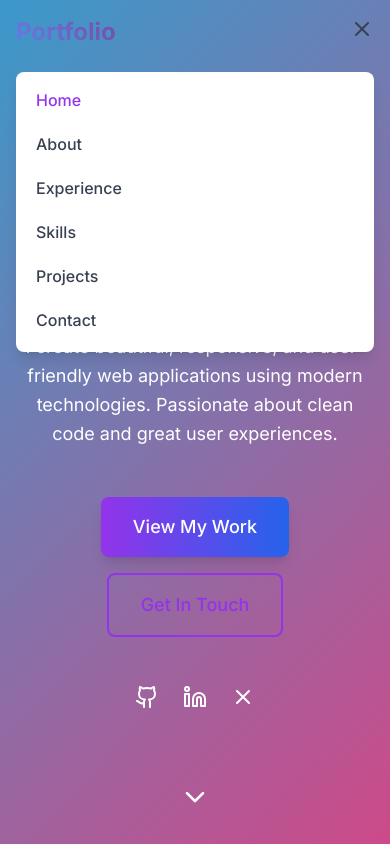
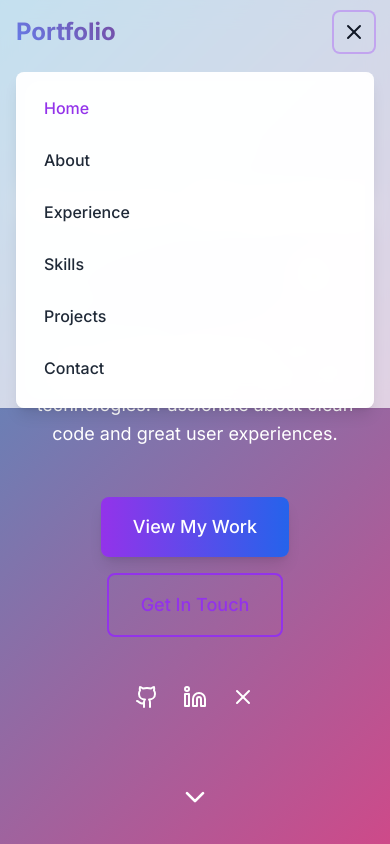
Before and after one commit to Gagan956/Gagan_Portfolio, a Next.js app: page / in a window 390 px wide. Both pictures are taken after a click on the button "Open menu". Shown: the top 844 px of the page. Built offline with nearby package versions, Linux system fonts and the light colour scheme.

Commit message:
fix mobile view

```diff
--- a/src/components/layout/Navbar.tsx
+++ b/src/components/layout/Navbar.tsx
@@ -62,7 +62,7 @@ export default function Navbar() {
       className={`fixed top-0 left-0 right-0 z-50 transition-all duration-300 ${
         scrolled
           ? 'bg-white/80 dark:bg-gray-900/80 backdrop-blur-md shadow-lg'
-          : 'bg-transparent'
+          : 'bg-white/70 dark:bg-gray-900/70 backdrop-blur-md shadow-sm md:bg-transparent md:shadow-none'
       }`}
     >
       <div className="max-w-7xl mx-auto px-4 sm:px-6 lg:px-8">
@@ -70,19 +70,19 @@ export default function Navbar() {
           {/* Logo */}
           <motion.div
             whileHover={{ scale: 1.05 }}
-            className="text-2xl font-bold gradient-text cursor-pointer"
+            className="text-2xl font-bold gradient-text cursor-pointer shrink-0"
             onClick={() => handleNavClick('home')}
           >
             Portfolio
           </motion.div>
 
           {/* Desktop Navigation */}
-          <div className="hidden md:flex space-x-8">
+          <div className="hidden md:flex space-x-6 lg:space-x-8">
             {navItems.map((item) => (
               <motion.button
                 key={item.id}
                 whileHover={{ y: -2 }}
-                className={`nav-link font-medium ${
+                className={`nav-link text-sm lg:text-base font-medium ${
                   activeSection === item.id
                     ? 'text-purple-600 dark:text-purple-400'
                     : 'text-gray-700 dark:text-gray-300 hover:text-purple-600 dark:hover:text-purple-400'
@@ -99,7 +99,8 @@ export default function Navbar() {
             <motion.button
               whileTap={{ scale: 0.95 }}
               onClick={() => setIsOpen(!isOpen)}
-              className="text-gray-700 dark:text-gray-300 hover:text-purple-600 dark:hover:text-purple-400"
+              aria-label={isOpen ? 'Close menu' : 'Open menu'}
+              className="shrink-0 p-2 rounded-md text-gray-900 dark:text-gray-100 hover:text-purple-600 dark:hover:text-purple-400 focus:outline-none focus:ring-2 focus:ring-purple-500/40"
             >
               {isOpen ? <X size={24} /> : <Menu size={24} />}
             </motion.button>
@@ -111,17 +112,17 @@ export default function Navbar() {
             initial={{ opacity: 0, height: 0 }}
             animate={{ opacity: 1, height: 'auto' }}
             exit={{ opacity: 0, height: 0 }}
-            className="md:hidden bg-white dark:bg-gray-900 shadow-lg rounded-lg mt-2"
+            className="md:hidden bg-white/95 dark:bg-gray-900/95 backdrop-blur-md shadow-lg rounded-lg mt-2"
           >
-            <div className="px-2 pt-2 pb-3 space-y-1">
+            <div className="px-3 pt-3 pb-4 space-y-1">
               {navItems.map((item) => (
                 <motion.button
                   key={item.id}
                   whileHover={{ x: 5 }}
-                  className={`block w-full text-left px-3 py-2 rounded-md font-medium ${
+                  className={`block w-full text-left px-4 py-3 rounded-md font-medium text-base ${
                     activeSection === item.id
                       ? 'text-purple-600 dark:text-purple-400'
-                      : 'text-gray-700 dark:text-gray-300 hover:text-purple-600 dark:hover:text-purple-400 hover:bg-gray-100 dark:hover:bg-gray-800'
+                      : 'text-gray-800 dark:text-gray-200 hover:text-purple-600 dark:hover:text-purple-400 hover:bg-gray-100 dark:hover:bg-gray-800'
                   }`}
                   onClick={() => handleNavClick(item.id)}
                 >
--- a/src/components/sections/Experience.tsx
+++ b/src/components/sections/Experience.tsx
@@ -39,14 +39,26 @@ export default function Experience() {
           </ul>
         </div>
 
-        {/* Certificate Image */}
+        {/* Certificate Image - Mobile visible */}
+        <div className="md:hidden">
+          <div className="relative w-full aspect-[4/3] bg-gray-100 dark:bg-gray-800 rounded-xl overflow-hidden">
+            <Image
+              src="/images/certificate.jpg"
+              alt="House of MarkTech Certificate"
+              fill
+              className="object-contain"
+            />
+          </div>
+        </div>
+
+        {/* Certificate Image - Desktop overlay on hover */}
         <motion.div
           initial={{ opacity: 0, y: 20 }}
           whileHover={{ opacity: 1, y: 0 }}
           transition={{ duration: 0.5 }}
-          className="absolute top-0 left-0 w-full h-full bg-black bg-opacity-60 flex items-center justify-center z-0 pointer-events-none group-hover:z-20 group-hover:pointer-events-auto"
+          className="hidden md:flex absolute top-0 left-0 w-full h-full bg-black/60 items-center justify-center z-0 pointer-events-none group-hover:z-20 group-hover:pointer-events-auto"
         >
-          <div className="relative w-64 h-64">
+          <div className="relative w-80 h-80">
             <Image
               src="/images/certificate.jpg"
               alt="House of MarkTech Certificate"
--- a/src/components/sections/Projects.tsx
+++ b/src/components/sections/Projects.tsx
@@ -110,7 +110,7 @@ export default function Projects() {
       subtitle="Some of my latest work"
       className="bg-gradient-to-br from-gray-50 to-gray-100 dark:from-gray-900 dark:to-gray-800"
     >
-      <div className="grid md:grid-cols-2 lg:grid-cols-3 gap-10">
+      <div className="grid grid-cols-1 gap-6 sm:gap-8 md:grid-cols-2 lg:grid-cols-3 md:gap-10">
         {projects.map((project, index) => (
           <motion.div
             key={project.id}
@@ -118,26 +118,27 @@ export default function Projects() {
             whileInView={{ opacity: 1, y: 0 }}
             transition={{ delay: index * 0.15 }}
             whileHover={{ y: -8 }}
+            viewport={{ once: true, amount: 0.2 }}
             className="group"
           >
             <Card
               className="h-full flex flex-col overflow-hidden border border-gray-200 dark:border-gray-700
-              bg-white/80 dark:bg-gray-900/60 backdrop-blur-lg shadow-lg hover:shadow-2xl transition-all duration-300 rounded-2xl"
+              bg-white/80 dark:bg-gray-900/60 backdrop-blur-lg shadow-lg hover:shadow-2xl transition-all duration-300 rounded-2xl focus-within:ring-2 focus-within:ring-purple-500/40"
             >
               {/* Project Image */}
-              <div className="relative w-full aspect-[16/9] overflow-hidden rounded-t-2xl bg-gray-100 dark:bg-gray-800 flex items-center justify-center">
+              <div className="relative w-full aspect-[4/3] sm:aspect-[16/9] overflow-hidden rounded-t-2xl bg-gray-100 dark:bg-gray-800 flex items-center justify-center">
                 <Image
                   src={project.image}
                   alt={project.title}
                   width={800}
                   height={450}
-                  className="w-full h-full object-contain transition-transform duration-500 group-hover:scale-105"
+                  className="w-full h-full object-cover md:object-contain transition-transform duration-500 group-hover:scale-105"
                   sizes="(max-width: 768px) 100vw, (max-width: 1200px) 50vw, 33vw"
                   priority={index === 0}
                 />
 
                 {/* Overlay buttons */}
-                <div className="absolute inset-0 bg-black/60 opacity-0 group-hover:opacity-100 transition-all duration-300 flex items-center justify-center gap-6">
+                <div className="absolute inset-0 bg-black/60 opacity-0 group-hover:opacity-100 group-focus-within:opacity-100 transition-all duration-300 flex items-center justify-center gap-6">
                   {project.liveUrl && (
                     <motion.a
                       href={project.liveUrl}
@@ -166,11 +167,11 @@ export default function Projects() {
               </div>
 
               {/* Project Content */}
-              <div className="flex-1 p-6 flex flex-col">
-                <h3 className="text-2xl font-bold mb-2 text-gray-800 dark:text-gray-100 group-hover:text-purple-600 transition-colors">
+              <div className="flex-1 p-5 sm:p-6 flex flex-col">
+                <h3 className="text-xl sm:text-2xl font-bold mb-2 text-gray-800 dark:text-gray-100 group-hover:text-purple-500 transition-colors">
                   {project.title}
                 </h3>
-                <p className="text-gray-600 dark:text-gray-300 flex-1 mb-4">
+                <p className="text-sm sm:text-base text-gray-600 dark:text-gray-300 flex-1 mb-4">
                   {project.description}
                 </p>
 
@@ -179,7 +180,7 @@ export default function Projects() {
                   {project.technologies.map((tech) => (
                     <span
                       key={tech}
-                      className="px-3 py-1 bg-purple-100/70 dark:bg-purple-900/50 text-purple-700 dark:text-purple-300 rounded-full text-xs font-medium shadow-sm"
+                      className="px-3 py-1 bg-purple-100/70 dark:bg-purple-900/60 text-purple-700 dark:text-purple-200 rounded-full text-[11px] sm:text-xs font-medium shadow-sm"
                     >
                       {tech}
                     </span>
@@ -187,9 +188,9 @@ export default function Projects() {
                 </div>
 
                 {/* Action Buttons */}
-                <div className="flex gap-3 mt-auto">
+                <div className="flex gap-3 mt-auto flex-col sm:flex-row">
                   {project.liveUrl && (
-                    <Button size="sm" href={project.liveUrl} className="flex-1">
+                    <Button size="sm" href={project.liveUrl} className="w-full sm:flex-1">
                       <ExternalLink size={16} className="mr-2" />
                       Live
                     </Button>
@@ -199,7 +200,7 @@ export default function Projects() {
                       variant="outline"
                       size="sm"
                       href={project.githubUrl}
-                      className="flex-1"
+                      className="w-full sm:flex-1"
                     >
                       <Github size={16} className="mr-2" />
                       Code
@@ -217,6 +218,7 @@ export default function Projects() {
         initial={{ opacity: 0, y: 20 }}
         whileInView={{ opacity: 1, y: 0 }}
         transition={{ delay: 0.5 }}
+        viewport={{ once: true, amount: 0.2 }}
         className="text-center mt-14"
       >
         <Button
```
